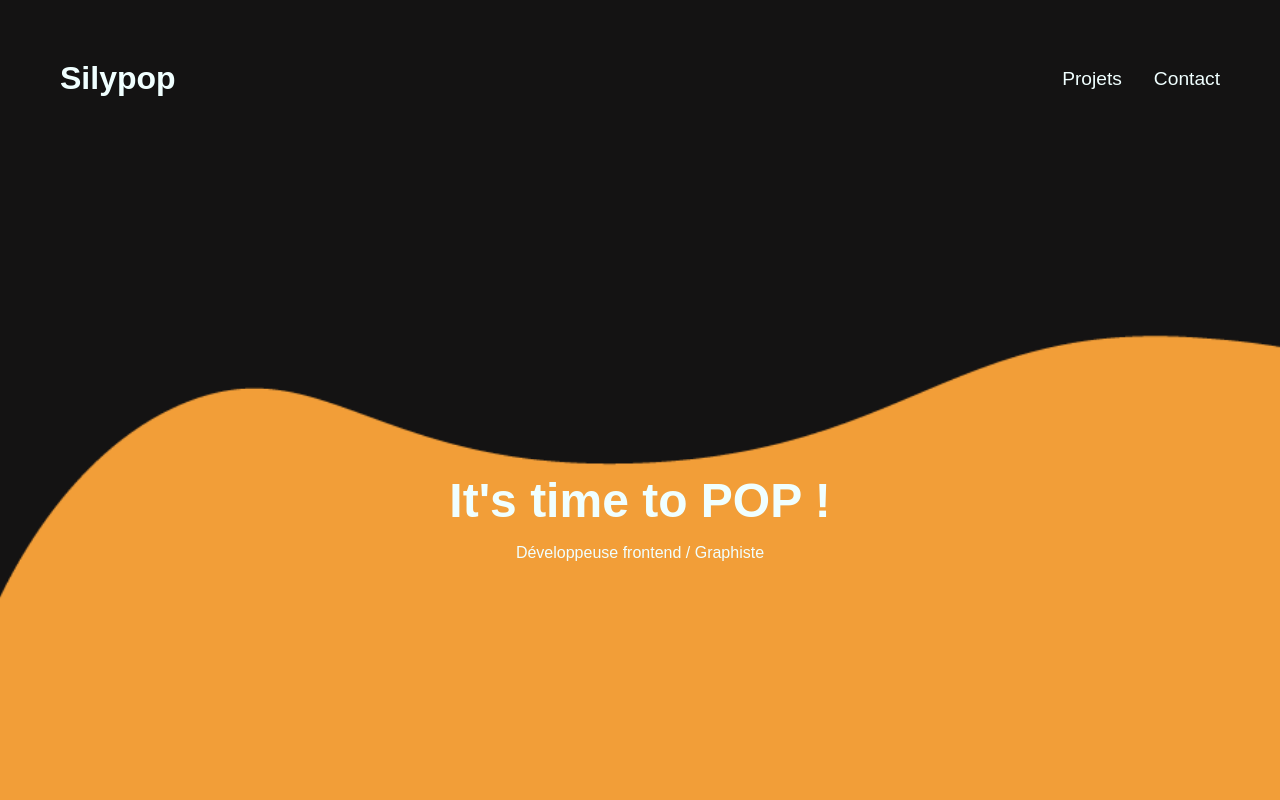
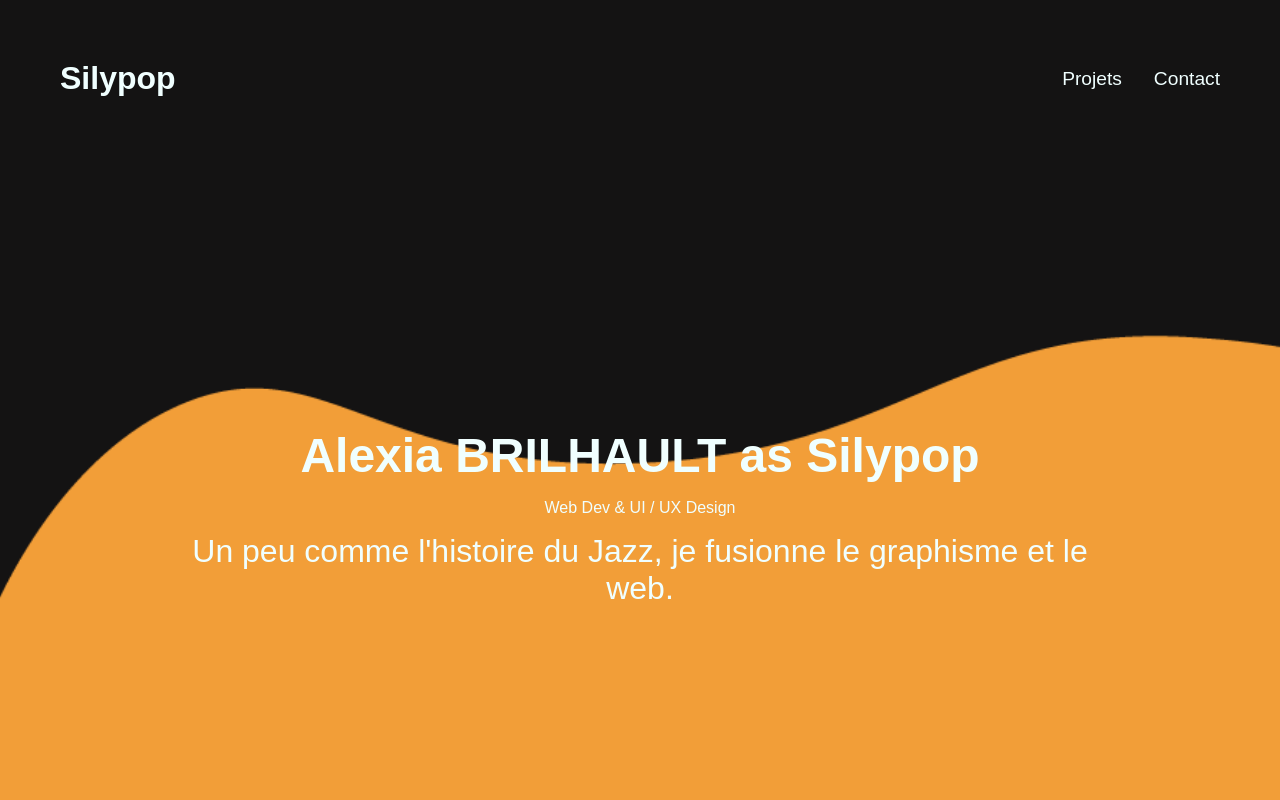
Before and after one commit to Silypop/Silypop-portolio-web, a plain HTML site: page index.html in a window 1280 px wide. Shown: the top 800 px of the page. Drawn offline with Linux system fonts and the light colour scheme.

Commit message:
Update index.html

```diff
--- a/index.html
+++ b/index.html
@@ -19,8 +19,9 @@
    </nav>
    <section id="profile">
     <div class="section_text">
-        <h1 class="title">It's time to POP !</h1>
-        <p class="section_text_p1">Développeuse frontend / Graphiste</p>
+        <h1 class="title">Alexia BRILHAULT as Silypop</h1>
+        <p class="section_text_p1">Web Dev & UI / UX Design</p>
+        <p class="section_text_p2">Un peu comme l'histoire du Jazz, je fusionne le graphisme et le web.</p>
     </div>
    </section>
    <section id="socials">
```
